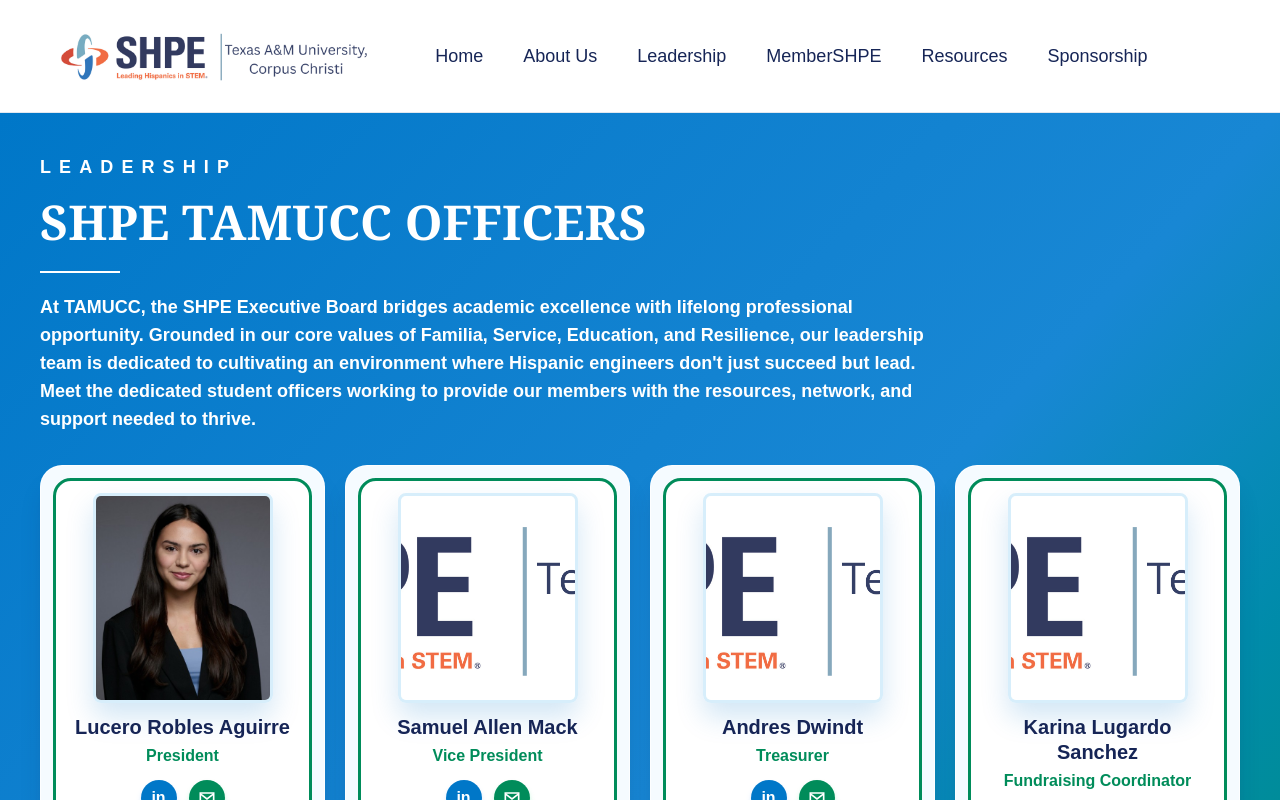
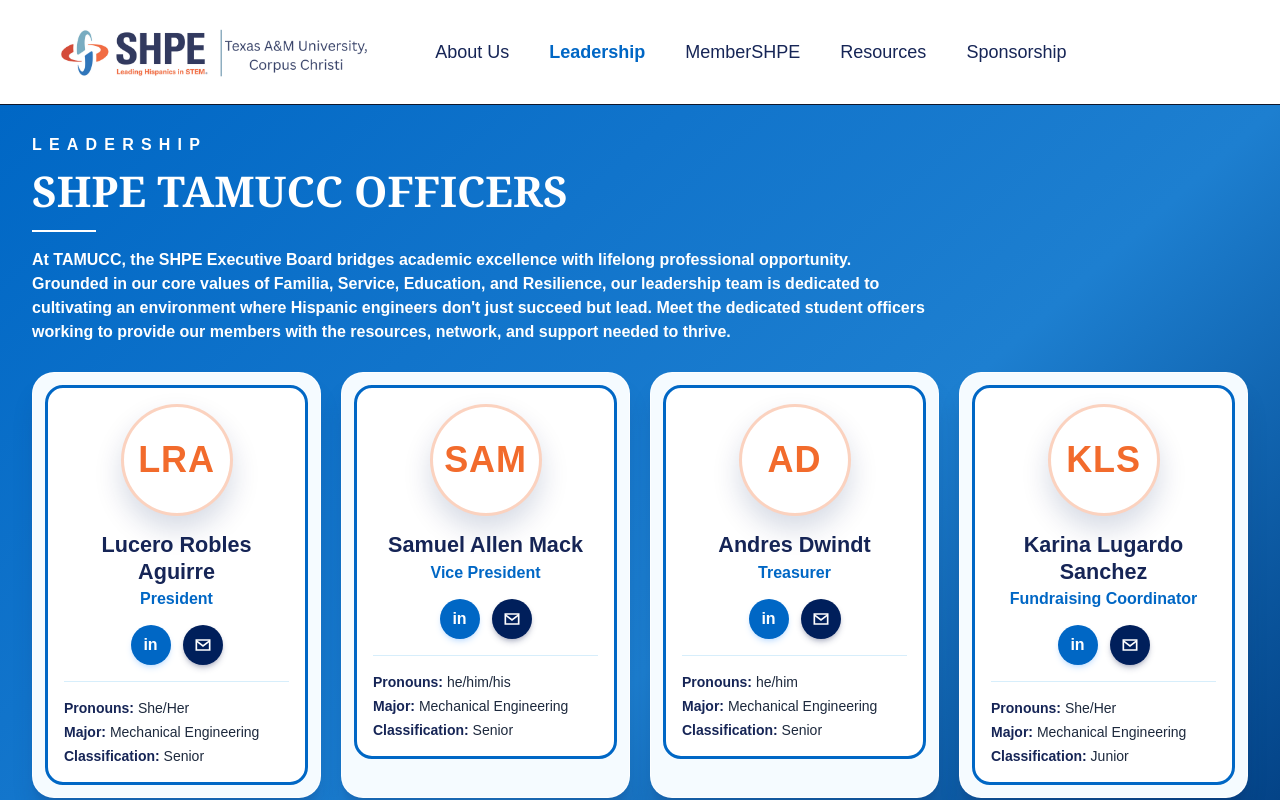
Before and after one commit to tamuccshpeorg/tamucc-shpe, a Next.js app: page /leadership in a window 1280 px wide. Shown: the top 800 px of the page. Built offline with nearby package versions, Linux system fonts and the light colour scheme.

Commit message:
Update SHPE website pages

```diff
--- a/app/leadership/page.tsx
+++ b/app/leadership/page.tsx
@@ -1,4 +1,4 @@
-import Link from "next/link";
+import SiteNav from "../components/SiteNav";
 
 const officers = [
   {
@@ -73,52 +73,32 @@ const officers = [
   },
 ];
 
+const getInitials = (name: string) =>
+  name
+    .split(" ")
+    .map((part) => part[0])
+    .join("")
+    .toUpperCase();
+
 export default function Leadership() {
   return (
     <main className="min-h-screen bg-white text-slate-900">
-      <nav className="flex items-center gap-16 border-b border-slate-200 bg-white px-12 py-6 shadow-sm">
-        <img
-          src="/Pictures/logos/shpe_logo.png"
-          alt="SHPE TAMU-CC Logo"
-          className="h-16 w-auto"
-        />
+      <SiteNav />
 
-        <div className="flex gap-10 text-lg font-medium text-blue-950">
-          <Link className="transition hover:text-[#008c5a]" href="/">
-            Home
-          </Link>
-          <Link className="transition hover:text-[#008c5a]" href="/about-us">
-            About Us
-          </Link>
-          <Link className="transition hover:text-[#008c5a]" href="/leadership">
-            Leadership
-          </Link>
-          <Link className="transition hover:text-[#008c5a]" href="/membership">
-            MemberSHPE
-          </Link>
-          <Link className="transition hover:text-[#008c5a]" href="/resources">
-            Resources
-          </Link>
-          <Link className="transition hover:text-[#008c5a]" href="/sponsorship">
-            Sponsorship
-          </Link>
-        </div>
-      </nav>
-
-      <section className="min-h-[calc(100vh-113px)] overflow-hidden bg-gradient-to-br from-[#0077c8] via-[#1887d4] to-[#008c5a] px-6 py-10 md:px-10">
+      <section className="min-h-[calc(100vh-113px)] overflow-hidden bg-gradient-to-br from-[#0067c5] via-[#1d7fd0] to-[#001f5b] px-5 py-7 md:px-8">
         <div className="mx-auto max-w-7xl">
           <div className="leadership-intro max-w-4xl">
-            <p className="mb-4 text-lg font-semibold uppercase tracking-[0.45em] text-white">
+            <p className="mb-3 text-base font-semibold uppercase tracking-[0.45em] text-white">
               Leadership
             </p>
 
-            <h1 className="font-serif text-4xl font-bold uppercase leading-[1.05] text-white md:text-5xl lg:text-5xl">
+            <h1 className="font-serif text-3xl font-bold uppercase leading-[1.05] text-white md:text-4xl lg:text-[2.65rem]">
               SHPE TAMUCC Officers
             </h1>
 
-            <div className="mt-6 h-0.5 w-20 bg-white" />
+            <div className="mt-4 h-0.5 w-16 bg-white" />
 
-            <p className="mt-5 text-base font-semibold leading-7 text-white md:text-lg">
+            <p className="mt-4 max-w-5xl text-sm font-semibold leading-6 text-white md:text-base">
               At TAMUCC, the SHPE Executive Board bridges academic excellence
               with lifelong professional opportunity. Grounded in our core
               values of Familia, Service, Education, and Resilience, our
@@ -129,43 +109,41 @@ export default function Leadership() {
             </p>
           </div>
 
-          <div className="leadership-grid mt-8 flex flex-wrap justify-center gap-5">
+          <div className="leadership-grid mt-7 flex flex-wrap justify-center gap-5">
             {officers.map((officer) => (
               <article
                 key={`${officer.name}-${officer.position}`}
-                className="officer-card w-full rounded-[22px] border border-white/80 bg-[#f5fbff] p-3 text-blue-950 shadow-xl shadow-blue-950/18 transition duration-300 ease-out hover:-translate-y-1.5 hover:border-[#7fffd6] hover:shadow-2xl hover:shadow-blue-950/25 sm:w-[calc((100%-1.25rem)/2)] lg:w-[calc((100%-3.75rem)/4)]"
+                className="officer-card w-full rounded-[22px] border border-white/80 bg-[#f5fbff] p-3 text-blue-950 shadow-xl shadow-blue-950/18 transition duration-300 ease-out hover:-translate-y-1 hover:border-[#f26b2c]/80 hover:shadow-2xl hover:shadow-blue-950/25 sm:w-[calc((100%-1.25rem)/2)] lg:w-[calc((100%-3.75rem)/4)]"
               >
-                <div className="flex min-h-[430px] flex-col items-center rounded-[18px] border-[3px] border-[#008c5a] bg-white p-3 text-center">
-                  <div className="headshot-frame mb-3 flex h-[210px] w-full max-w-[180px] items-center justify-center overflow-hidden rounded-lg border-[3px] border-[#d7eefb] bg-gradient-to-br from-[#e9f8ff] to-[#e7fff7] shadow-[0_14px_28px_rgba(0,119,200,0.18)] transition duration-300 ease-out">
-                    <img
-                      src={officer.image}
-                      alt={`${officer.name} professional headshot`}
-                      className="h-full w-full object-cover"
-                    />
+                <div className="flex min-h-[355px] flex-col items-center rounded-[18px] border-[3px] border-[#0067c5] bg-white p-4 text-center">
+                  <div className="headshot-frame mb-4 flex h-28 w-28 items-center justify-center rounded-full border-[3px] border-[#f26b2c]/30 bg-white shadow-[0_14px_28px_rgba(0,31,91,0.16)] transition duration-300 ease-out">
+                    <span className="text-4xl font-black tracking-wide text-[#f26b2c]">
+                      {getInitials(officer.name)}
+                    </span>
                   </div>
 
-                  <h2 className="text-xl font-extrabold leading-tight text-blue-950">
+                  <h2 className="text-xl font-extrabold leading-tight text-blue-950 xl:text-[1.35rem]">
                     {officer.name}
                   </h2>
 
-                  <p className="mt-1 text-base font-semibold text-[#008c5a]">
+                  <p className="mt-1 text-base font-semibold leading-tight text-[#0067c5]">
                     {officer.position}
                   </p>
 
-                  <div className="mt-3 flex items-center justify-center gap-3">
+                  <div className="mt-4 flex items-center justify-center gap-3">
                     <a
                       href={officer.linkedin}
                       aria-label={`${officer.name} LinkedIn`}
                       target="_blank"
                       rel="noreferrer"
-                      className="flex h-9 w-9 items-center justify-center rounded-full bg-[#0077c8] text-base font-black text-white shadow-md shadow-blue-400/25 transition duration-300 hover:-translate-y-1 hover:bg-[#008c5a]"
+                      className="flex h-10 w-10 items-center justify-center rounded-full bg-[#0067c5] text-base font-black text-white shadow-md shadow-blue-400/25 transition duration-300 hover:-translate-y-1 hover:bg-[#f26b2c]"
                     >
                       in
                     </a>
                     <a
                       href={`mailto:${officer.email}`}
                       aria-label={`Email ${officer.name}`}
-                      className="flex h-9 w-9 items-center justify-center rounded-full bg-[#008c5a] text-white shadow-md shadow-green-400/25 transition duration-300 hover:-translate-y-1 hover:bg-[#0077c8]"
+                      className="flex h-10 w-10 items-center justify-center rounded-full bg-[#001f5b] text-white shadow-md shadow-blue-950/25 transition duration-300 hover:-translate-y-1 hover:bg-[#f26b2c]"
                     >
                       <svg
                         aria-hidden="true"
@@ -178,7 +156,7 @@ export default function Leadership() {
                     </a>
                   </div>
 
-                  <div className="mt-3 w-full space-y-1 border-t border-[#d7eefb] pt-3 text-left text-xs leading-5 text-slate-800">
+                  <div className="mt-4 w-full space-y-1 border-t border-[#d7eefb] pt-4 text-left text-sm leading-5 text-slate-800">
                     {officer.pronouns ? (
                       <p>
                         <span className="font-bold text-blue-950">
--- a/app/page.tsx
+++ b/app/page.tsx
@@ -1,7 +1,7 @@
 "use client";
 
 import { useEffect, useState } from "react";
-import Link from "next/link";
+import SiteNav from "./components/SiteNav";
 
 const horizontalImages = [
   "/Pictures/Everything/convention group pciture.jpeg",
@@ -69,56 +69,27 @@ export default function Home() {
   useEffect(() => {
     const interval = setInterval(() => {
       setCurrentImage((prev) => (prev + 1) % horizontalImages.length);
-    }, 5000);
+    }, 3500);
 
     return () => clearInterval(interval);
   }, []);
 
   return (
     <main className="min-h-screen bg-white text-slate-900">
-      <nav className="flex items-center gap-16 border-b border-slate-200 bg-white px-12 py-6 shadow-sm">
-        <img
-          src="/Pictures/logos/shpe_logo.png"
-          alt="SHPE TAMU-CC Logo"
-          className="h-16 w-auto"
-        />
+      <SiteNav />
 
-        <div className="flex gap-10 text-lg font-medium text-blue-950">
-          <Link className="transition hover:text-[#008c5a]" href="/">
-            Home
-          </Link>
-          <Link className="transition hover:text-[#008c5a]" href="/about-us">
-            About Us
-          </Link>
-          <Link className="transition hover:text-[#008c5a]" href="/leadership">
-            Leadership
-          </Link>
-          <Link className="transition hover:text-[#008c5a]" href="/membership">
-            MemberSHPE
-          </Link>
-          <Link className="transition hover:text-[#008c5a]" href="/resources">
-            Resources
-          </Link>
-          <Link className="transition hover:text-[#008c5a]" href="/sponsorship">
-            Sponsorship
-          </Link>
-        </div>
-      </nav>
-
-      <section className="min-h-[calc(100vh-113px)] bg-gradient-to-br from-[#0077c8] via-[#1887d4] to-[#008c5a] px-12 py-10">
-        <div className="page-reveal mx-auto grid h-full max-w-6xl items-center gap-6 lg:grid-cols-[1.1fr_0.9fr]">
-          <div>
+      <section className="min-h-[calc(100vh-113px)] bg-[#E07523] px-12 py-10">
+        <div className="mx-auto grid h-full max-w-6xl items-center gap-6 lg:grid-cols-[1.1fr_0.9fr]">
+          <div className="flex flex-col items-center text-center">
             <p className="mb-4 text-lg font-semibold uppercase tracking-[0.45em] text-white">
               SHPE TAMU-CC
             </p>
 
             <h1 className="font-serif text-4xl font-bold uppercase leading-[1.05] text-white md:text-5xl lg:text-5xl">
-              Society of <span className="text-[#d9fff4]">Hispanic</span>
+              Society of Hispanic
               <br />
               Professional Engineers
             </h1>
-
-            <div className="mt-6 h-0.5 w-20 bg-white" />
 
             <p className="mt-6 text-lg font-semibold uppercase tracking-[0.28em] text-white">
               Texas A&M University-Corpus Christi
@@ -128,93 +99,73 @@ export default function Home() {
               <img
                 src={horizontalImages[currentImage]}
                 alt="SHPE horizontal photo"
-                className="max-h-[400px] rounded-2xl border border-white/80 bg-white/70 object-contain p-2 shadow-xl backdrop-blur-2xl transition duration-300 hover:-translate-y-1.5"
+                className="max-h-[400px] max-w-full rounded-3xl object-contain"
               />
             </div>
           </div>
 
           <div className="flex flex-col items-center">
-            <div className="overflow-hidden rounded-2xl border border-white/80 bg-white/70 p-3 shadow-xl backdrop-blur-2xl transition duration-300 hover:-translate-y-1.5">
+            <div className="overflow-hidden rounded-3xl shadow-2xl">
               <img
                 src={verticalImages[currentImage]}
                 alt="SHPE vertical photo"
-                className="h-[460px] w-[340px] rounded-xl object-cover"
+                className="h-[460px] w-[340px] object-cover"
               />
             </div>
 
-            <p className="mt-6 font-serif text-4xl italic text-white">
+            <p className="mt-10 font-serif text-4xl italic text-white">
               Welcome to the familia!
             </p>
           </div>
         </div>
       </section>
 
-      <section className="bg-white px-10 py-16">
-        <div className="mx-auto grid max-w-6xl gap-6 md:grid-cols-2">
-          <div className="page-reveal flex flex-col rounded-2xl border border-[#d7eefb] bg-white p-6 text-blue-950 shadow-xl shadow-blue-100/70 transition duration-300 hover:-translate-y-1.5">
-            <h2 className="mb-3 text-center text-3xl font-bold text-blue-950">
+      <section className="px-10 py-12">
+        <div className="mx-auto grid max-w-6xl gap-10 md:grid-cols-2 lg:gap-14">
+          <div className="flex flex-col rounded-3xl bg-blue-950 p-6 text-white shadow-xl">
+            <h2 className="mb-5 text-center text-3xl font-bold">
               Upcoming Events
             </h2>
-            <div className="mx-auto mb-5 h-0.5 w-20 bg-[#008c5a]" />
 
-            <div className="flex min-h-[640px] flex-1 items-center justify-center overflow-hidden rounded-2xl border border-[#d7eefb] bg-[#f5fbff] p-3">
+            <div className="relative flex min-h-[640px] flex-1 items-center justify-center">
               <img
                 src={flyerImages[currentFlyer]}
                 alt={`Upcoming event flyer ${currentFlyer + 1}`}
-                className="max-h-[610px] w-full rounded-xl object-contain shadow-2xl"
+                className="max-h-[610px] w-full rounded-2xl object-contain shadow-2xl"
               />
-            </div>
 
-            <div className="mt-5 flex items-center justify-center gap-4">
               <button
                 type="button"
                 onClick={showPreviousFlyer}
                 aria-label="Show previous event flyer"
-                className="flex h-12 w-12 items-center justify-center rounded-full bg-[#008c5a] text-2xl font-medium text-white shadow-[0_12px_24px_rgba(0,140,90,0.22)] transition duration-300 hover:-translate-y-1.5 hover:bg-[#00a66a] hover:shadow-[0_18px_34px_rgba(0,140,90,0.32)]"
+                className="absolute left-2 top-1/2 flex h-12 w-12 -translate-y-1/2 items-center justify-center rounded-full bg-white text-4xl font-semibold leading-none text-blue-950 shadow-[0_10px_22px_rgba(15,23,42,0.24)] transition hover:-translate-y-[52%] hover:bg-slate-50 hover:shadow-[0_14px_28px_rgba(15,23,42,0.3)]"
               >
-                {"\u2190"}
+                {"\u2039"}
               </button>
-
-              <div className="flex items-center justify-center gap-2 rounded-full border border-[#d7eefb] bg-[#f5fbff] px-3 py-2">
-                {flyerImages.map((flyer, index) => (
-                  <button
-                    key={flyer}
-                    type="button"
-                    onClick={() => setCurrentFlyer(index)}
-                    aria-label={`Show event flyer ${index + 1}`}
-                    className={`h-3 w-3 rounded-full transition ${
-                      currentFlyer === index
-                        ? "scale-125 bg-[#008c5a]"
-                        : "bg-slate-300 hover:bg-slate-400"
-                    }`}
-                  />
-                ))}
-              </div>
 
               <button
                 type="button"
                 onClick={showNextFlyer}
                 aria-label="Show next event flyer"
-                className="flex h-12 w-12 items-center justify-center rounded-full bg-[#008c5a] text-2xl font-medium text-white shadow-[0_12px_24px_rgba(0,140,90,0.22)] transition duration-300 hover:-translate-y-1.5 hover:bg-[#00a66a] hover:shadow-[0_18px_34px_rgba(0,140,90,0.32)]"
+                className="absolute right-2 top-1/2 flex h-12 w-12 -translate-y-1/2 items-center justify-center rounded-full bg-white text-4xl font-semibold leading-none text-blue-950 shadow-[0_10px_22px_rgba(15,23,42,0.24)] transition hover:-translate-y-[52%] hover:bg-slate-50 hover:shadow-[0_14px_28px_rgba(15,23,42,0.3)]"
               >
-                {"\u2192"}
+                {"\u203A"}
               </button>
             </div>
           </div>
 
-          <div className="page-reveal-delay-1 rounded-2xl border border-[#d7eefb] bg-white p-6 shadow-xl shadow-blue-100/70 transition duration-300 hover:-translate-y-1.5">
-            <h2 className="mb-3 text-center text-3xl font-bold text-blue-950">
+          <div className="flex h-full flex-col rounded-3xl bg-blue-950 p-5 shadow-xl">
+            <h2 className="mb-4 text-center text-3xl font-bold text-white">
               Our Pillars
             </h2>
-            <div className="mx-auto mb-5 h-0.5 w-20 bg-[#008c5a]" />
 
-            <div className="space-y-3">
+            <div className="flex flex-1 flex-col gap-4">
               {pillars.map((pillar) => (
                 <div
                   key={pillar.title}
-                  className="flex items-center gap-3 rounded-2xl border border-[#d7eefb] bg-gradient-to-br from-[#0077c8] to-[#008c5a] p-4 text-white shadow-md transition duration-300 hover:-translate-y-1.5 hover:border-[#008c5a]"
+                  className="flex flex-1 items-center gap-3 rounded-2xl bg-blue-400/90 p-4 text-white shadow-md"
                 >
-                  <div className="flex h-11 w-11 shrink-0 items-center justify-center rounded-xl bg-white/95 p-2 shadow-[0_10px_24px_rgba(0,119,200,0.18)]">
+                  <div className="flex h-11 w-11 shrink-0 items-center justify-center rounded-xl bg-white/90 p-2">
                     <img
                       src={pillar.icon}
                       alt={pillar.title}
@@ -223,10 +174,8 @@ export default function Home() {
                   </div>
 
                   <div>
-                    <h3 className="text-xl font-bold text-white">
-                      {pillar.title}
-                    </h3>
-                    <p className="mt-1 text-sm leading-6 text-white/90">
+                    <h3 className="text-xl font-bold">{pillar.title}</h3>
+                    <p className="mt-1 text-sm leading-6 text-white/95">
                       {pillar.text}
                     </p>
                   </div>
@@ -237,17 +186,15 @@ export default function Home() {
         </div>
       </section>
 
-      <section className="bg-[#f5fbff] px-10 py-24">
-        <div className="page-reveal mx-auto max-w-6xl">
-          <h2 className="mb-3 text-4xl font-bold text-blue-950">
+      <section className="px-10 py-24">
+        <h2 className="mb-8 text-4xl font-bold text-blue-950">
           Our Google Calendar
         </h2>
-          <div className="mb-8 h-0.5 w-20 bg-[#008c5a]" />
 
-          <div className="overflow-hidden rounded-2xl border border-[#d7eefb] bg-white p-3 shadow-xl shadow-blue-100/70">
+        <div className="overflow-hidden rounded-3xl border shadow-lg">
           <iframe
             src="https://calendar.google.com/calendar/embed?src=tamucc.shpe.org%40gmail.com&ctz=America%2FChicago"
-              className="h-[700px] w-full rounded-xl"
+            className="h-[700px] w-full"
           />
         </div>
 
@@ -256,25 +203,23 @@ export default function Home() {
             href="https://calendar.google.com/calendar/u/1?cid=dGFtdWNjLnNocGUub3JnQGdtYWlsLmNvbQ"
             target="_blank"
             rel="noreferrer"
-              className="rounded-full bg-[#008c5a] px-7 py-3 text-base font-semibold text-white shadow-lg shadow-green-500/20 transition duration-300 hover:-translate-y-1.5 hover:bg-[#00a66a] hover:shadow-xl"
+            className="rounded-full bg-blue-950 px-7 py-3 text-base font-semibold text-white shadow-lg transition hover:-translate-y-0.5 hover:bg-blue-900 hover:shadow-xl"
           >
             Add to Google Calendar
           </a>
         </div>
-        </div>
       </section>
 
-      <section className="border-y border-[#d7eefb] bg-white py-12">
-        <h2 className="page-reveal mb-3 text-center text-5xl font-extrabold text-blue-950">
+      <section className="border-y bg-white py-12">
+        <h2 className="mb-8 text-center text-5xl font-extrabold text-blue-950">
           Sponsors
         </h2>
-        <div className="mx-auto mb-8 h-0.5 w-20 bg-[#008c5a]" />
 
-        <div className="page-reveal-delay-1 overflow-hidden whitespace-nowrap">
+        <div className="overflow-hidden whitespace-nowrap">
           <div className="animate-marquee flex w-max gap-10 text-3xl font-bold text-blue-950">
             {[...Array(6)].map((_, index) => (
               <span key={index}>
-                {sponsorText} <span className="mx-6 text-[#008c5a]">*</span>
+                {sponsorText} <span className="mx-6 text-orange-500">*</span>
               </span>
             ))}
           </div>
```
Lines whose indentation alone changed are shown as unchanged.
